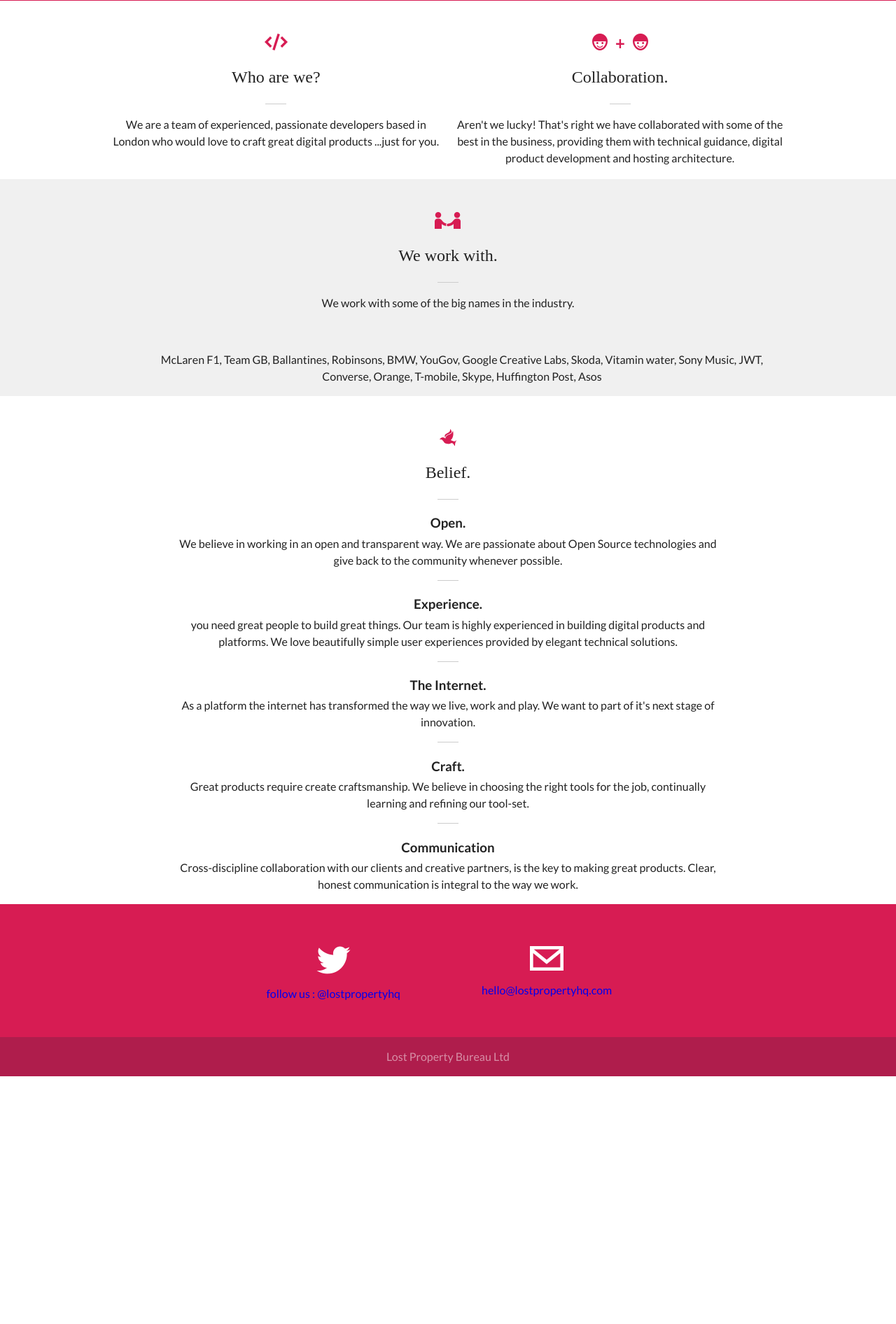
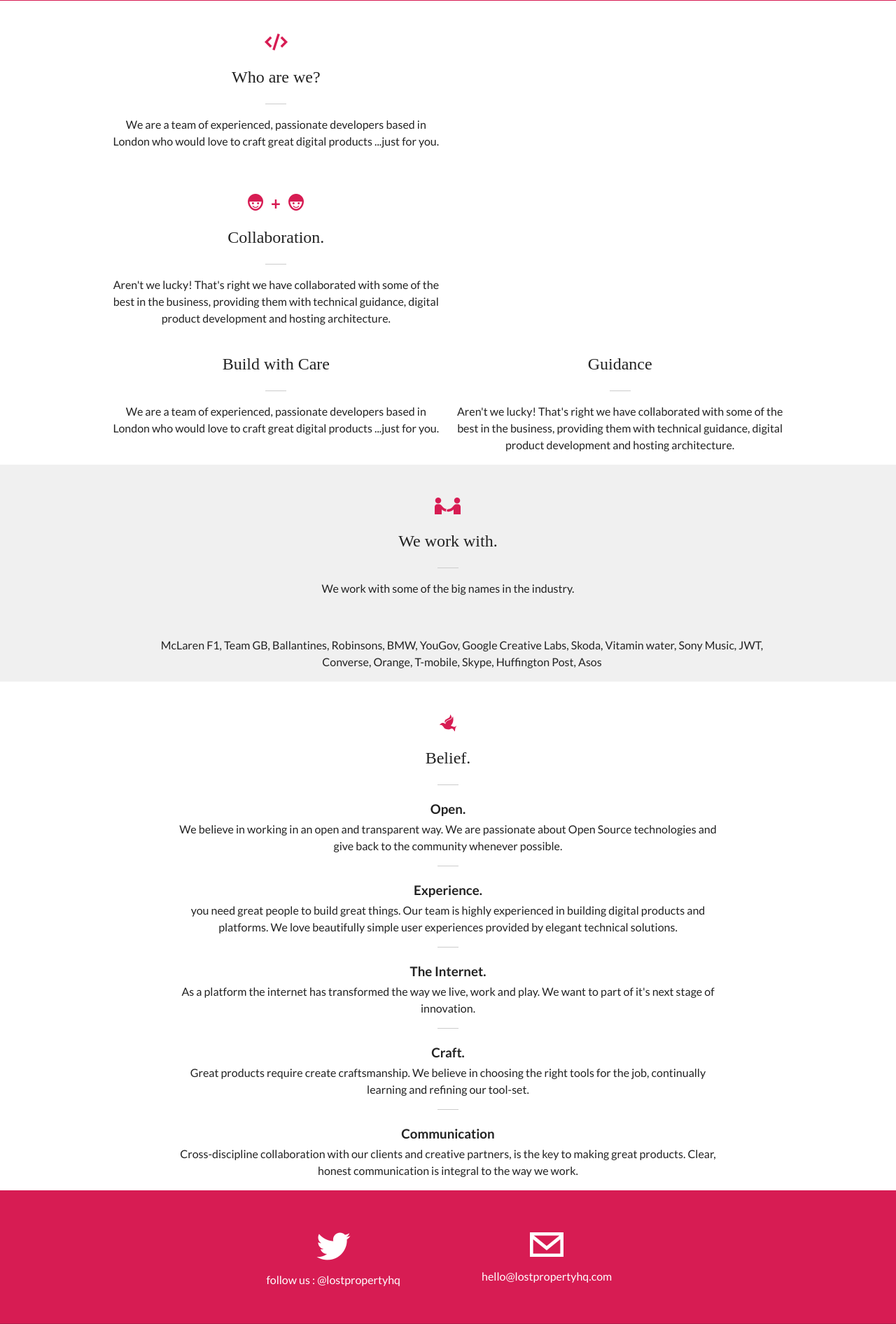
Before and after one commit to lostproperty/LostProperty.github.io, a Flask app: page / in a window 1280 px wide. Shown: the part 342-2234 px from the top of the page at 70% size. Before the commit the page ends 1880 px from the top, so only its background shows below. Run offline with Flask 2, Linux system fonts and the light colour scheme; some libraries are stand-ins or nearby versions; some web fonts are replaced.

Commit message:
wip on 4 main blocks

```diff
--- a/lostproperty/static/css/main.css
+++ b/lostproperty/static/css/main.css
@@ -394,6 +394,42 @@ footer {
         width: 48.82117%; }
         .intro-container .collaboration:last-child {
           margin-right: 0; } }
+  .intro-container .build-with-care {
+    text-align: center; }
+    @media screen and (max-width: 767px) {
+      .intro-container .build-with-care {
+        display: block;
+        float: left;
+        margin-right: 7.42297%;
+        width: 100%; }
+        .intro-container .build-with-care:last-child {
+          margin-right: 0; } }
+    @media screen and (min-width: 768px) {
+      .intro-container .build-with-care {
+        display: block;
+        float: left;
+        margin-right: 2.35765%;
+        width: 48.82117%; }
+        .intro-container .build-with-care:last-child {
+          margin-right: 0; } }
+  .intro-container .guidance {
+    text-align: center; }
+    @media screen and (max-width: 767px) {
+      .intro-container .guidance {
+        display: block;
+        float: left;
+        margin-right: 7.42297%;
+        width: 100%; }
+        .intro-container .guidance:last-child {
+          margin-right: 0; } }
+    @media screen and (min-width: 768px) {
+      .intro-container .guidance {
+        display: block;
+        float: left;
+        margin-right: 2.35765%;
+        width: 48.82117%; }
+        .intro-container .guidance:last-child {
+          margin-right: 0; } }
 
 .work-container {
   *zoom: 1;
@@ -518,6 +554,8 @@ footer {
           margin-right: 0; } }
     .contact-container .mail-contact:last-child {
       margin-right: 0; }
+  .contact-container a {
+    color: white; }
 
 .footer-container {
   *zoom: 1;
--- a/lostproperty/static/sass/main.scss
+++ b/lostproperty/static/sass/main.scss
@@ -165,6 +165,26 @@ footer {
          padding-top:45px;
          text-align:center;
      }
+     .build-with-care{
+         @include breakpoint($mobile) {
+            @include span-columns(4);
+          }
+          @include breakpoint($desktop) {
+            @include span-columns(6);
+          }
+
+         text-align:center;
+     }
+     .guidance{
+         @include breakpoint($mobile) {
+            @include span-columns(4);
+          }
+          @include breakpoint($desktop) {
+            @include span-columns(6);
+          }
+
+         text-align:center;
+     }
 
 }
 
@@ -232,6 +252,9 @@ footer {
          @include span-columns(4);
          text-align:center;
      }
+     a {
+       color : $white;
+     }
 }
 
 .footer-container{
--- a/lostproperty/templates/index.html
+++ b/lostproperty/templates/index.html
@@ -28,7 +28,26 @@
                providing them with technical guidance, digital product development and hosting architecture.
             </p>
         </div>
+
+
+        <div class='build-with-care'>
+            <h2>Build with Care</h2>
+            <hr/>
+            <p>
+                We are a team of experienced, passionate developers based in London who would love to craft great digital products ...just for you.
+            </p>
+        </div>
+
+        <div class='guidance'>
+            <h2>Guidance</h2>
+            <hr/>
+            <p>
+               Aren't we lucky! That's right we have collaborated with some of the best in the business,
+               providing them with technical guidance, digital product development and hosting architecture.
+            </p>
+        </div>
     </div>
+
 </section>
 <section class='work-wrapper'>
     <div class='work-container'>
```
Also changed, not shown: 1 other file. Lines whose indentation alone changed are shown as unchanged.
